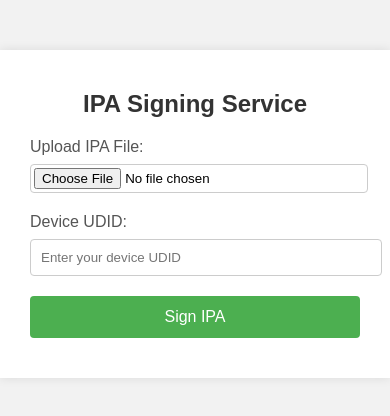
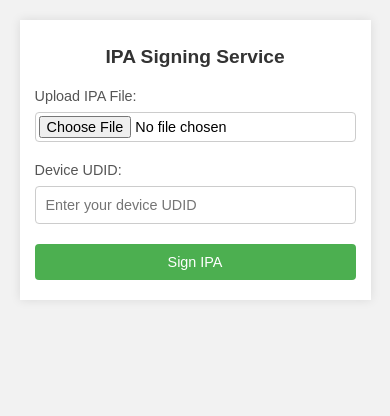
Before and after one commit to EmilyCSh/IOSign, a website: page index.html in a window 390 px wide. Drawn offline with Linux system fonts and the light colour scheme.

Commit message:
Add responsive

```diff
--- a/index.html
+++ b/index.html
@@ -3,6 +3,7 @@
 <head>
     <meta charset="UTF-8">
     <title>IPA Signing Service</title>
+    <meta name="viewport" content="width=device-width, initial-scale=1.0"> <!-- Aggiunto per la responsività -->
     <style>
         body {
             font-family: Arial, sans-serif;
@@ -12,14 +13,17 @@
         }
         .container {
             max-width: 600px;
+            width: 90%; /* Modificato per adattarsi a schermi più piccoli */
             margin: 50px auto;
             background-color: #fff;
             padding: 20px 30px 40px 30px;
             box-shadow: 0 0 10px rgba(0, 0, 0, 0.1);
+            box-sizing: border-box;
         }
         h2 {
             text-align: center;
             color: #333;
+            font-size: 1.8em; /* Utilizzo di unità relative */
         }
         form {
             margin-top: 20px;
@@ -28,6 +32,7 @@
             display: block;
             margin-bottom: 8px;
             color: #555;
+            font-size: 1em;
         }
         input[type="text"],
         input[type="file"] {
@@ -36,6 +41,8 @@
             margin-bottom: 20px;
             border: 1px solid #ccc;
             border-radius: 4px;
+            box-sizing: border-box;
+            font-size: 1em;
         }
         input[type="file"] {
             padding: 3px;
@@ -46,9 +53,10 @@
             background-color: #4CAF50;
             border: none;
             color: white;
-            font-size: 16px;
+            font-size: 1em;
             border-radius: 4px;
             cursor: pointer;
+            transition: background-color 0.3s ease;
         }
         button:hover {
             background-color: #45a049;
@@ -57,6 +65,7 @@
             margin-top: 20px;
             padding: 15px;
             border-radius: 4px;
+            font-size: 1em;
         }
         .success {
             background-color: #dff0d8;
@@ -74,6 +83,7 @@
             margin-bottom: 8px;
             color: #337ab7;
             text-decoration: none;
+            font-size: 1em;
         }
         .links a:hover {
             text-decoration: underline;
@@ -86,6 +96,8 @@
             text-decoration: none;
             border-radius: 4px;
             margin-top: 10px;
+            font-size: 1em;
+            transition: background-color 0.3s ease;
         }
         .install-button:hover {
             background-color: #31b0d5;
@@ -103,6 +115,43 @@
         @keyframes spin {
             0% { transform: rotate(0deg); }
             100% { transform: rotate(360deg); }
+        }
+
+        /* Media Queries per migliorare la responsività */
+        @media (max-width: 600px) {
+            .container {
+                padding: 15px 20px 30px 20px;
+                margin: 20px auto;
+            }
+            h2 {
+                font-size: 1.5em;
+            }
+            button, .install-button {
+                font-size: 0.9em;
+                padding: 10px;
+            }
+            .loader {
+                width: 30px;
+                height: 30px;
+                border-width: 4px;
+            }
+        }
+
+        @media (max-width: 400px) {
+            .container {
+                padding: 10px 15px 20px 15px;
+            }
+            h2 {
+                font-size: 1.2em;
+            }
+            label, input[type="text"], input[type="file"], button, .install-button, .links a {
+                font-size: 0.9em;
+            }
+            .loader {
+                width: 25px;
+                height: 25px;
+                border-width: 3px;
+            }
         }
     </style>
 </head>
```
